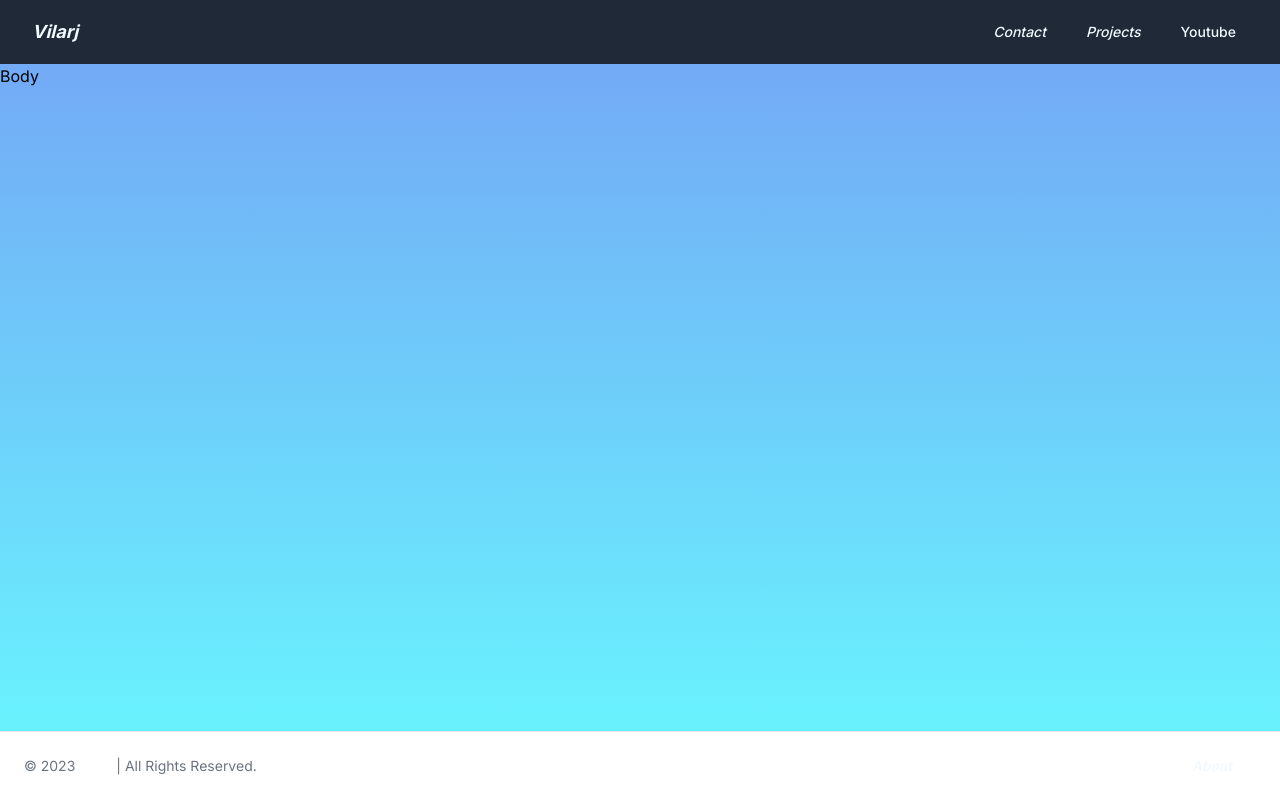
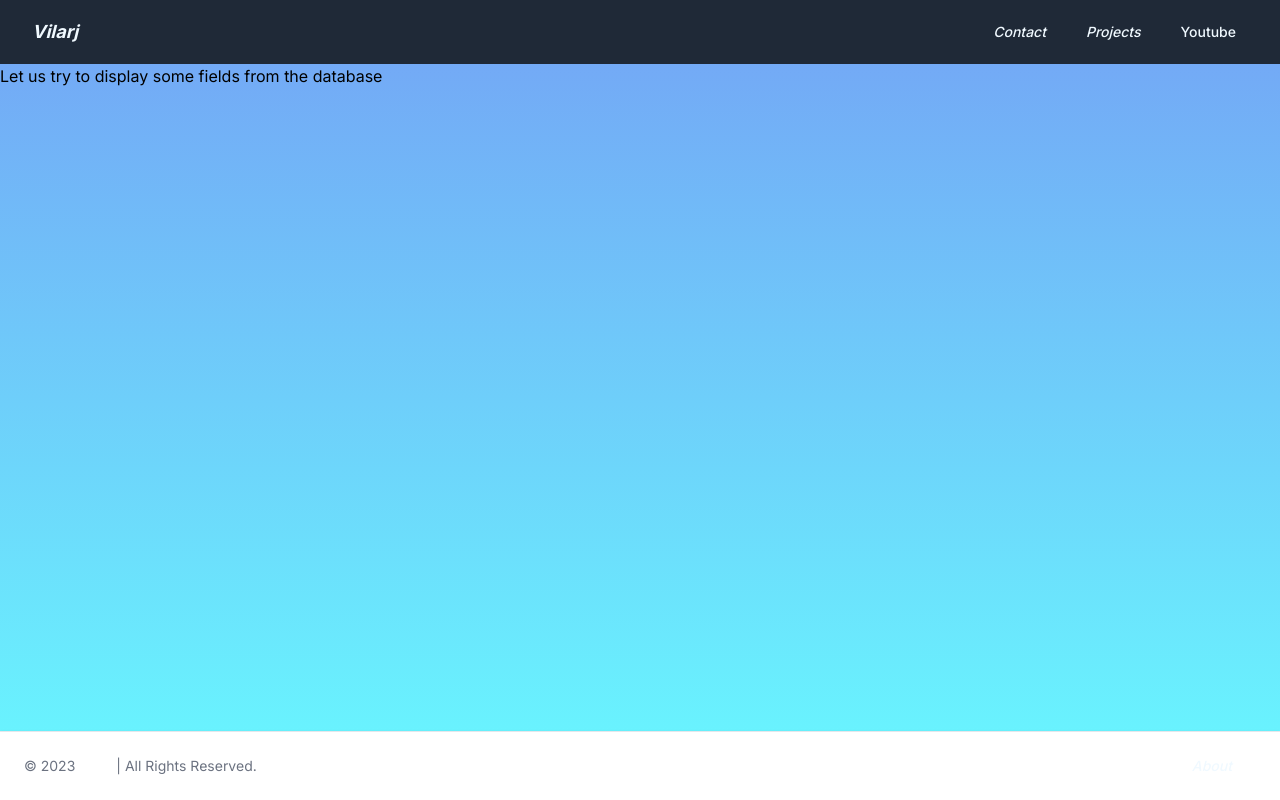
Before and after one commit to vilarj/website, a Next.js app: page / in a window 1280 px wide. Built offline with nearby package versions, Linux system fonts and the light colour scheme.

Commit message:
minor update

```diff
--- a/src/app/components/Body.tsx
+++ b/src/app/components/Body.tsx
@@ -1,5 +1,9 @@
 import React from "react";
 
 export default function Body() {
-  return <div>Body</div>;
+  return(
+    <div>
+      <h1>Let us try to display some fields from the database</h1>
+    </div>
+  );
 }
```
